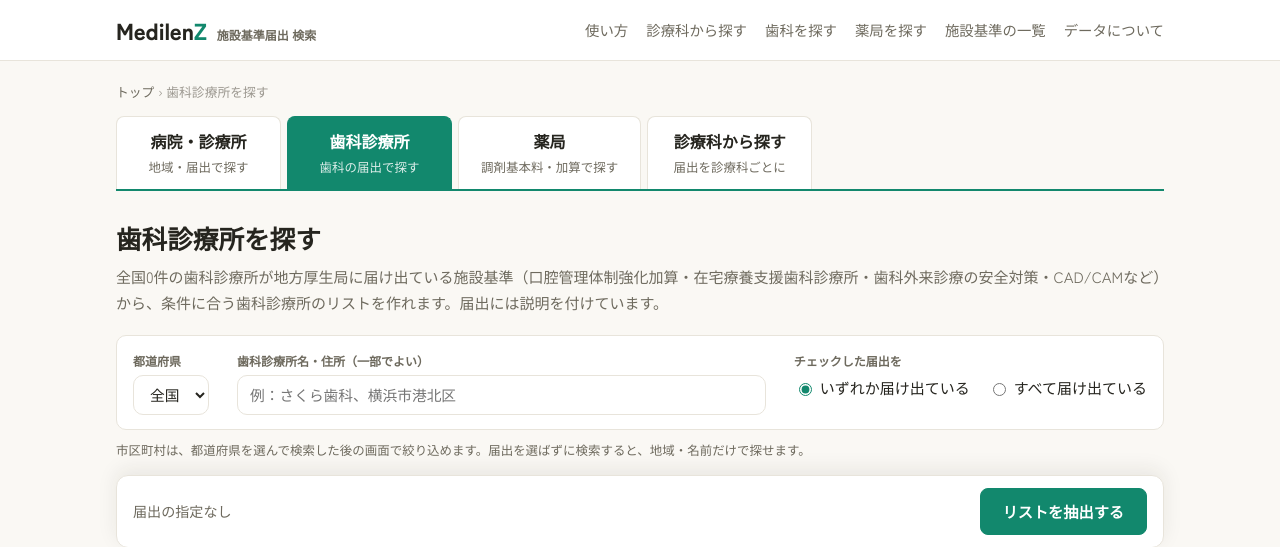
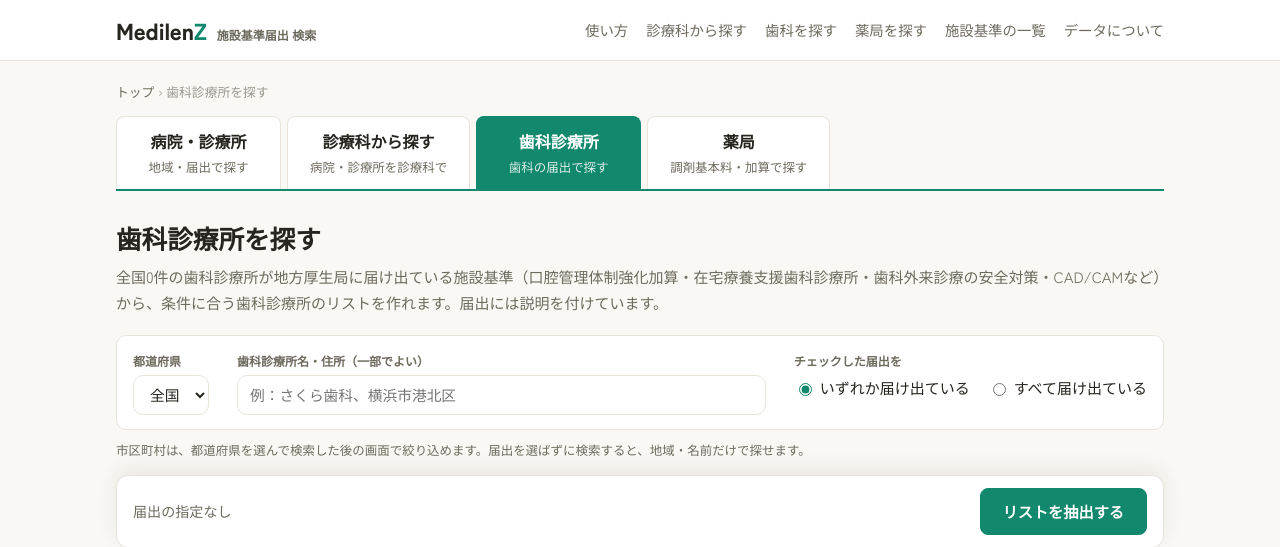
Before and after one commit to pinetinag-beep/byosho-tool, a FastAPI app: page /shika in a window 1280 px wide. Shown: the top 547 px of the page. Run offline with FastAPI, Linux system fonts and the light colour scheme; data that the repository does not hold is empty; parts of the project's set-up code (start-up, migrations or seed data) failed here and were passed over.

Commit message:
探す対象のタブで「診療科から探す」を「病院・診療所」の隣に
Co-Authored-By: Claude Opus 5.5 <noreply@anthropic.com>
Claude-Session: https://claude.ai/code/session_01PrmSg5isr2VYVVXUkbz6mV

```diff
--- a/kijun_web/templates/_kind_tabs.html
+++ b/kijun_web/templates/_kind_tabs.html
@@ -1,9 +1,9 @@
-{# 探す対象の切り替え（トップ・歯科・薬局・診療科のページの上）。cur: med / d / y / sp、kc: 件数 {"med":…, "d":…, "y":…} #}
+{# 探す対象の切り替え（トップ・歯科・薬局・診療科のページの上）。診療科から探すは病院・診療所の検索なので、その隣に置く。cur: med / d / y / sp、kc: 件数 {"med":…, "d":…, "y":…} #}
 {% set kc = kc or {} %}
 {% set tabs = [("med", "/", "病院・診療所", ("{:,}件".format(kc.med) if kc.med else "地域・届出で探す")),
+               ("sp", "/specialty", "診療科から探す", "病院・診療所を診療科で"),
                ("d", "/shika", "歯科診療所", ("{:,}件".format(kc.d) if kc.d else "歯科の届出で探す")),
-               ("y", "/yakkyoku", "薬局", ("{:,}件".format(kc.y) if kc.y else "調剤基本料・加算で探す")),
-               ("sp", "/specialty", "診療科から探す", "届出を診療科ごとに")] %}
+               ("y", "/yakkyoku", "薬局", ("{:,}件".format(kc.y) if kc.y else "調剤基本料・加算で探す"))] %}
 <nav class="kind-tabs" aria-label="探す対象" data-ga-sec="kind_tabs">
   {% for key, href, label, sub in tabs %}
   {% if key == cur %}<span class="kind-tab cur" aria-current="page"><b>{{ label|replace("・", "・<wbr>")|replace("歯科診療所", "歯科<wbr>診療所")|replace("から探す", "<wbr>から探す")|safe }}</b><span class="kt-n">{{ sub }}</span></span>
```
Also changed, not shown: CLAUDE.md (+1 -1 lines).
